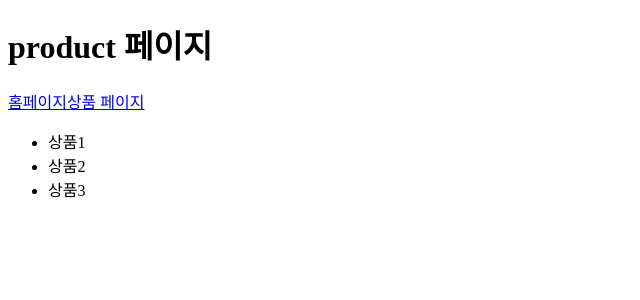
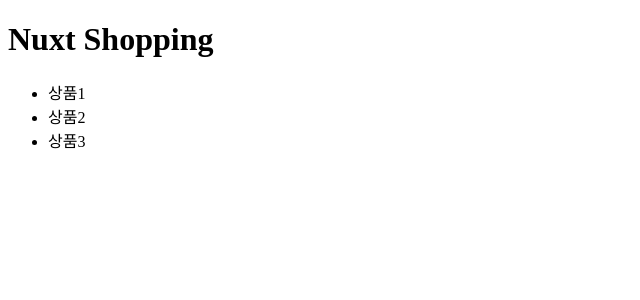
Before and after one commit to coldhailstone/learn-nuxt, a Nuxt app: page /product in a window 1280 px wide. Shown: the top 300 px of the page, without its empty margins (0-640 px from the left). Built offline with nearby package versions, Linux system fonts and the light colour scheme.

Commit message:
상품 상세 페이지 구현을 위한 사전 작업

```diff
--- a/layouts/default.vue
+++ b/layouts/default.vue
@@ -1,9 +1,7 @@
 <template>
   <div>
     <header>
-      <h1>{{ $route.name }} 페이지</h1>
-      <NuxtLink to="/">홈페이지</NuxtLink>
-      <NuxtLink to="/product">상품 페이지</NuxtLink>
+      <h1>Nuxt Shopping</h1>
     </header>
     <Nuxt />
   </div>
--- a/pages/index.vue
+++ b/pages/index.vue
@@ -5,7 +5,7 @@
         <input type="text" />
       </div>
       <ul>
-        <li v-for="product in products" :key="product.id" class="item flex">
+        <li v-for="product in products" :key="product.id" class="item flex" @click="moveToDetailPage(product.id)">
           <img
             class="product-image"
             :src="product.imageUrl"
@@ -31,14 +31,10 @@ export default {
     }));
     return { products };
   },
-  data() {
-    return {
-      // products: []
+  methods: {
+    moveToDetailPage(id) {
+      console.log(id);
     }
-  },
-  async created() {
-    // const response = await axios.get('http://localhost:3000/products');
-    // this.products = response.data;
   }
 }
 </script>
```
Also changed, not shown: .eslintrc.js.
